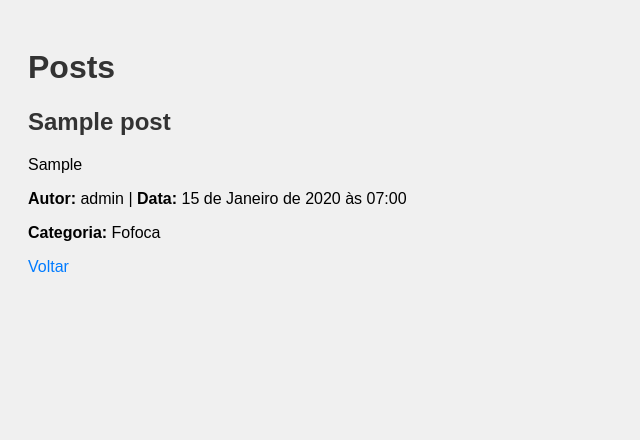
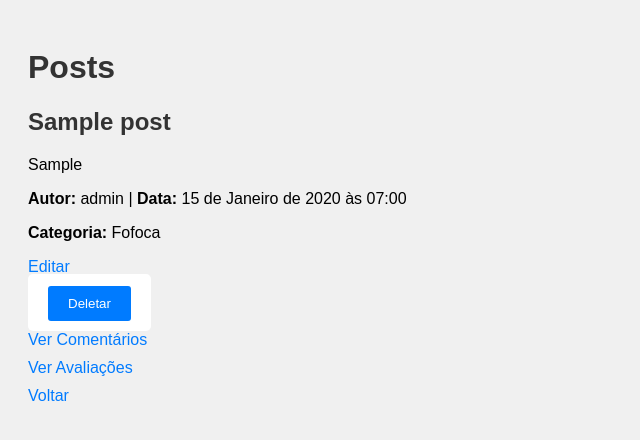
Before and after one commit to RafaelaDZN/blog, a Django app: page /posts/ in a window 1280 px wide. Shown: the top 440 px of the page, without its empty margins (0-640 px from the left). Run offline with Django 4.2, Linux system fonts and the light colour scheme; data comes from the database, SQL or seed files in the repository; both versions use the stored data as it was after the commit; tables that the repository leaves empty hold one stand-in row (values such as "Sample post").

Commit message:
deletar e atualizar

```diff
--- a/pw2025/paginasweb/models.py
+++ b/pw2025/paginasweb/models.py
@@ -2,7 +2,11 @@ from django.db import models
 from django.contrib.auth.models import User
 
 
-
+TIPOS =(
+    ("aaa", "Aaaaa"),
+    ("bbb", "Bbbbb"),
+    ("ccc", "Cccc"),
+)
 
 class Categoria(models.Model):
     tipo = models.CharField(max_length=100)
@@ -27,7 +31,7 @@ class Comentario(models.Model):
     post = models.ForeignKey(Post, on_delete=models.CASCADE)
 
 class Avaliacao(models.Model):
-    tipo = models.CharField(max_length=100)
+    tipo = models.CharField(max_length=100, choices=TIPOS)
     nota = models.CharField(max_length=10)
     usuario = models.ForeignKey(User, on_delete=models.PROTECT)
     post = models.ForeignKey(Post, on_delete=models.CASCADE)
--- a/pw2025/paginasweb/templates/paginasweb/avaliacoes.html
+++ b/pw2025/paginasweb/templates/paginasweb/avaliacoes.html
@@ -12,6 +12,11 @@
             <p><strong>Usuário:</strong> {{ a.usuario.username }}</p>
             <p><strong>Tipo:</strong> {{ a.tipo }} | <strong>Nota:</strong> {{ a.nota }}</p>
             <p><strong>Post:</strong> {{ a.post.titulo }}</p>
+            <a href="{% url 'atualizar_avaliacao' a.id %}">Editar</a>
+            <form action="{% url 'deletar_avaliacao' a.id %}" method="post" style="display:inline;">
+                {% csrf_token %}
+                <button type="submit">Deletar</button>
+            </form>
         </div>
     {% endfor %}
     <a href="{% url 'index' %}">Voltar</a>
--- a/pw2025/paginasweb/templates/paginasweb/comentarios.html
+++ b/pw2025/paginasweb/templates/paginasweb/comentarios.html
@@ -11,6 +11,11 @@
         <div>
             <p>{{ comentario.conteudo }}</p>
             <p><strong>Usuário:</strong> {{ comentario.usuario.username }} | <strong>Data:</strong> {{ comentario.data }}</p>
+            <a href="{% url 'atualizar_comentario' comentario.id %}">Editar</a>
+            <form action="{% url 'deletar_comentario' comentario.id %}" method="post" style="display:inline;">
+                {% csrf_token %}
+                <button type="submit">Deletar</button>
+            </form>
         </div>
     {% empty %}
         <p>Nenhum comentário cadastrado.</p>
--- a/pw2025/paginasweb/templates/paginasweb/index.html
+++ b/pw2025/paginasweb/templates/paginasweb/index.html
@@ -2,11 +2,11 @@
 <html>
     {% load static %}
 <head>
-    <title>Site de Curiosidades</title>
+    <title>BLOG GIRLS</title>
     <link rel="stylesheet" href="{% static 'css/estilo.css' %}">
 </head>
 <body>
-    <h1>Bem-vindo ao site de curiosidades!</h1>
+    <h1>Bem-vindo ao Blog Girls!</h1>
     <ul>
         <li><a href="{% url 'posts' %}">Ver Posts</a></li>
         <li><a href="{% url 'comentarios' %}">Ver Comentários</a></li>
--- a/pw2025/paginasweb/templates/paginasweb/posts.html
+++ b/pw2025/paginasweb/templates/paginasweb/posts.html
@@ -17,6 +17,13 @@
                 | <strong>Data:</strong> {{ post.data }}
             </p>
             <p><strong>Categoria:</strong> {{ post.categoria }}</p>
+            <a href="{% url 'atualizar_post' post.id %}">Editar</a>
+            <form action="{% url 'deletar_post' post.id %}" method="post" style="display:inline;">
+                {% csrf_token %}
+                <button type="submit">Deletar</button>
+            </form>
+            <a href="{% url 'comentarios'%}">Ver Comentários</a>
+            <a href="{% url 'avaliacoes'%}">Ver Avaliações</a>
         </div>
     {% endfor %}
     <a href="{% url 'index' %}">Voltar</a>
--- a/pw2025/paginasweb/urls.py
+++ b/pw2025/paginasweb/urls.py
@@ -1,7 +1,8 @@
 from django.urls import path
 from .views import (
     IndexView, PostListView, ComentarioListView, AvaliacaoListView,
-    CriarPostView, CriarComentarioView, CriarAvaliacaoView
+    CriarPostView, CriarComentarioView, CriarAvaliacaoView,
+    AtualizarAvaliacaoView,AtualizarPostView,DeletarComentarioView,AtualizarComentarioView,DeletarAvaliacaoView,DeletarPostView
 )
 
 urlpatterns = [
@@ -12,4 +13,12 @@ urlpatterns = [
     path('posts/novo/', CriarPostView.as_view(), name='criar_post'),
     path('comentarios/novo/', CriarComentarioView.as_view(), name='criar_comentario'),
     path('avaliacoes/novo/', CriarAvaliacaoView.as_view(), name='criar_avaliacao'),
+    path('avaliacoes/atualizar/<int:pk>/', AtualizarAvaliacaoView.as_view(), name='atualizar_avaliacao'),
+    path('comentarios/atualizar/<int:pk>/', AtualizarComentarioView.as_view(), name='atualizar_comentario'),
+    path('posts/atualizar/<int:pk>/', AtualizarPostView.as_view(), name='atualizar_post'),
+    path('avaliacoes/deletar/<int:pk>/', DeletarAvaliacaoView.as_view(), name='deletar_avaliacao'),
+    path('comentarios/deletar/<int:pk>/', DeletarComentarioView.as_view(), name='deletar_comentario'),
+    path('posts/deletar/<int:pk>/', DeletarPostView.as_view(), name='deletar_post'),
+
+
 ]
--- a/pw2025/paginasweb/views.py
+++ b/pw2025/paginasweb/views.py
@@ -1,4 +1,5 @@
-from django.views.generic import TemplateView, ListView, CreateView
+from django.views.generic import TemplateView, ListView
+from django.views.generic.edit import CreateView, UpdateView, DeleteView
 from django.urls import reverse_lazy
 from .models import Post, Comentario, Avaliacao
 from .forms import PostForm, ComentarioForm, AvaliacaoForm
@@ -24,7 +25,8 @@ class AvaliacaoListView(ListView):
     template_name = 'paginasweb/avaliacoes.html'
     context_object_name = 'avaliacoes'
 
-# Criação (formulários)
+################################ Criação (formulários)
+
 class CriarPostView(LoginRequiredMixin, CreateView):
     model = Post
     form_class = PostForm
@@ -54,3 +56,49 @@ class CriarAvaliacaoView(LoginRequiredMixin, CreateView):
     def form_valid(self, form):
         form.instance.usuario = self.request.user
         return super().form_valid(form)
+
+
+################################ Criação (formulários)
+
+
+class AtualizarPostView(LoginRequiredMixin, UpdateView):
+    model = Post
+    form_class = PostForm
+    template_name = 'paginasweb/criar_post.html'
+    success_url = reverse_lazy('posts')
+
+
+class AtualizarComentarioView(LoginRequiredMixin, UpdateView):
+    model = Comentario
+    form_class = ComentarioForm
+    template_name = 'paginasweb/criar_comentario.html'
+    success_url = reverse_lazy('comentarios')
+
+
+class AtualizarAvaliacaoView(LoginRequiredMixin, UpdateView):
+    model = Avaliacao
+    form_class = AvaliacaoForm
+    template_name = 'paginasweb/criar_avaliacao.html'
+    success_url = reverse_lazy('avaliacoes')
+
+################################ Criação (formulários)
+
+class DeletarPostView(LoginRequiredMixin, DeleteView):
+    model = Post
+    form_class = PostForm
+    template_name = 'paginasweb/criar_post.html'
+    success_url = reverse_lazy('posts')
+
+
+class DeletarComentarioView(LoginRequiredMixin,DeleteView ):
+    model = Comentario
+    form_class = ComentarioForm
+    template_name = 'paginasweb/criar_comentario.html'
+    success_url = reverse_lazy('comentarios')
+
+
+class DeletarAvaliacaoView(LoginRequiredMixin, DeleteView):
+    model = Avaliacao
+    form_class = AvaliacaoForm
+    template_name = 'paginasweb/criar_avaliacao.html'
+    success_url = reverse_lazy('avaliacoes')
```
Also changed, not shown: pw2025/db.sqlite3.
